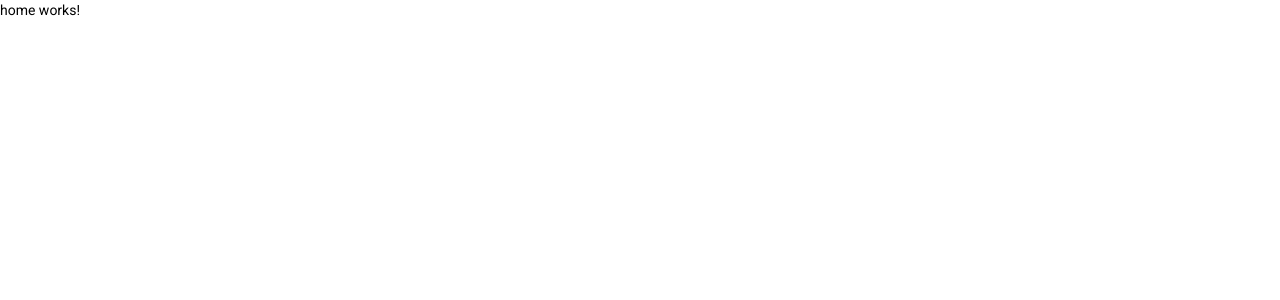
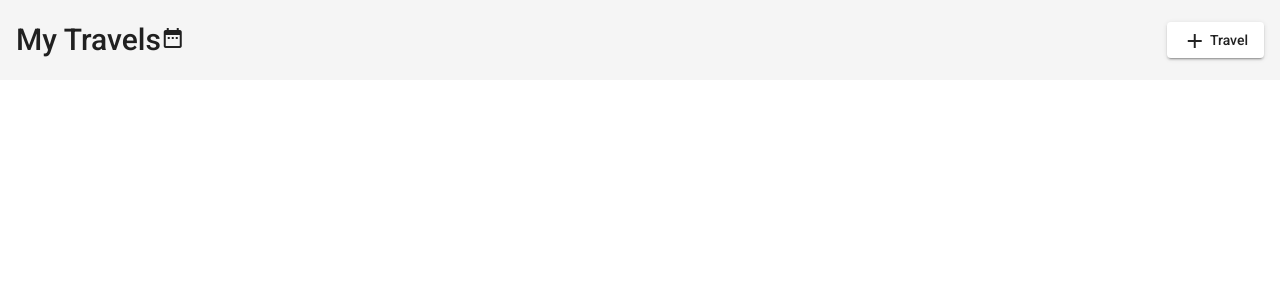
Before and after one commit to andersonblopes/my-travels-ui, an Angular app: page / in a window 1280 px wide. Shown: the top 300 px of the page. Built offline with nearby package versions, Linux system fonts and the light colour scheme.

Commit message:
Using angular material component.

```diff
--- a/src/app/views/home/home.component.css
+++ b/src/app/views/home/home.component.css
@@ -0,0 +1,11 @@
+.example-icon {
+    padding: 0 14px;
+  }
+  .example-spacer {
+    flex: 1 1 auto;
+  }
+
+  .custom-toolbar{
+    font-size: 1.5em;
+    height: 80px;
+  }
--- a/src/app/views/home/home.component.html
+++ b/src/app/views/home/home.component.html
@@ -1 +1,7 @@
-<p>home works!</p>
+<mat-toolbar>
+    <mat-toolbar-row class="custom-toolbar">
+      <span>My Travels<mat-icon>date_range</mat-icon></span>
+      <span class="example-spacer"></span>
+      <button mat-raised-button><mat-icon>add</mat-icon> Travel</button>
+      </mat-toolbar-row>
+  </mat-toolbar>
```
Also changed, not shown: src/app/app.module.ts (+7 -1 lines).
